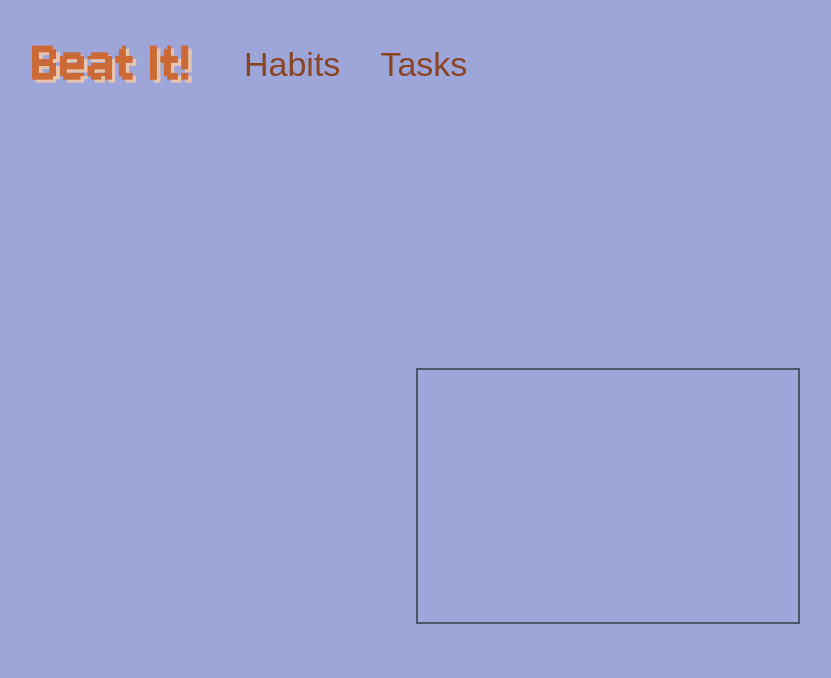
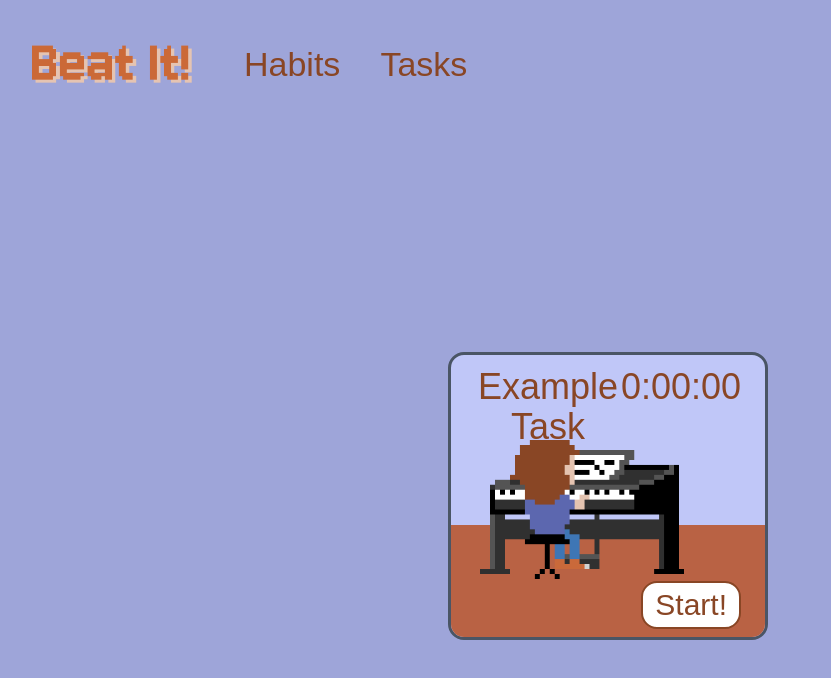
Before and after one commit to ktessma21/Beat-It, a React (Vite) app in the folder frontend/: page / in a window 1280 px wide. Shown: the top 678 px of the page, without its empty margins (32-863 px from the left). Built offline with nearby package versions, Linux system fonts and the light colour scheme; a web font is replaced by a local one.

Commit message:
taskcard

```diff
--- a/frontend/src/components/TaskCard.jsx
+++ b/frontend/src/components/TaskCard.jsx
@@ -1,8 +1,30 @@
 function TaskCard() {
+
+    function handle_click(){
+        alert("card start button clicked")
+
+    }
     return (
       <div className="flex items-center justify-center min-h-screen">
-        <div className="border-2 border-gray-600 w-96 h-64">
+        <div className="border-3 border-gray-600 w-80 h-72 bg-[#C6CDFDDE] relative rounded-2xl overflow-hidden">
+            <img
+                className="w-56 relative top-20 left-6 z-10"
+                src="/pictures/girl.png"
+                alt="piano boy/girl"
+            />
+            <div className="w-full h-28 absolute bottom-0 bg-[#b96244] z-0"></div>
+            <div className="absolute top-0 flex justify-between w-full py-3 px-6 text-[#894625] text-4xl">
+                <p>Example Task</p>
+                <p>0:00:00</p>
+            </div>
 
+            {/* button */}
+            <div className="justify-center flex absolute bottom-2 right-6">
+                <button onClick={handle_click}
+                        className="bg-white py-1 px-3 text-3xl rounded-2xl border-2 text-[#894625] hover:text-[#dbbcaa]">
+                    Start!
+                </button>
+            </div>
         </div>
       </div>
     )
```
